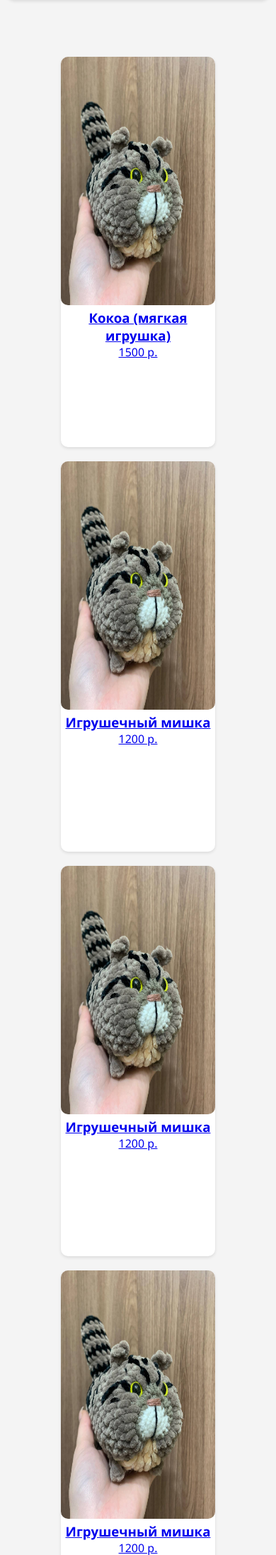
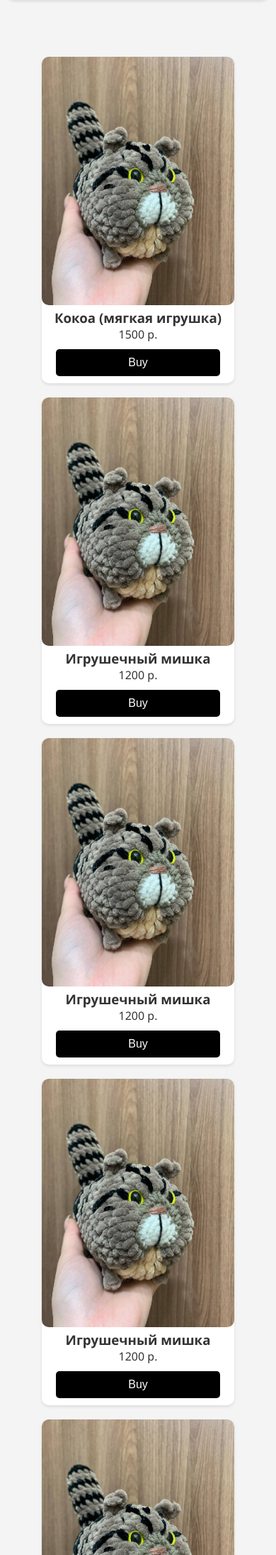
Before and after one commit to wastebrokenq/onlineShop, a Flask app: page / in a window 390 px wide. Shown: the part 187-2378 px from the top of the page at 71% size. Run offline with Flask 3, Linux system fonts and the light colour scheme.

Commit message:
added buy button

```diff
--- a/static/css/style.css
+++ b/static/css/style.css
@@ -18,6 +18,12 @@ body {
     font-family: 'Segoe UI', Tahoma, Geneva, Verdana, sans-serif;
     background-color: #f4f4f4;
     color: #333;
+}
+
+a {
+    text-decoration: none;
+    color: #333;
+    transition: color 0.3s;
 }
 
 /* --------------------------- HEADER STYLES --------------------------- */
@@ -66,13 +72,6 @@ nav li:nth-child(2) {
     /* Центрирование заголовка */
 }
 
-
-nav a {
-    text-decoration: none;
-    color: #333;
-    transition: color 0.3s;
-}
-
 nav a:hover {
     color: #0056b3;
 }
@@ -93,12 +92,16 @@ main {
 
 .product-card {
     width: 360px;
-    height: 550px;
+    height: auto;
+    /* Изменено для более гибкой высоты вместимости кнопки */
     border-radius: 10px;
     margin: 10px;
     box-shadow: 0 2px 4px rgba(0, 0, 0, 0.1);
     background-color: white;
     text-align: center;
+    display: flex;
+    flex-direction: column;
+    /* Вертикальное выравнивание содержимого */
 }
 
 .product-card img {
@@ -106,6 +109,39 @@ main {
     width: 100%;
     height: 350px;
 }
+
+.buy-button {
+    padding: 10px;
+    font-size: 16px;
+    color: white;
+    background-color: black;
+    border: none;
+    border-radius: 5px;
+    cursor: pointer;
+    margin: 10px 20px;
+    /* Отступы для отделения от информации о продукте */
+    transition: background-color 0.3s;
+}
+
+.buy-button:hover {
+    background-color: #333;
+    /* Незначительное затемнение при наведении */
+}
+
+@media (max-width: 600px) {
+
+    /* Для устройств с шириной экрана до 600px */
+    .product-card {
+        width: 100%;
+        /* Карточка товара на всю ширину */
+    }
+
+    .buy-button {
+        width: calc(100% - 40px);
+        /* Занимает всю ширину карточки за вычетом отступов */
+    }
+}
+
 
 /* --------------------------- FOOTER STYLES --------------------------- */
 footer {
@@ -138,3 +174,14 @@ footer {
         margin: 10px auto;
     }
 }
+
+@media (max-width: 600px) {
+    /* Для устройств с шириной экрана до 600px */
+    .product-card {
+        width: 100%; /* Карточка товара на всю ширину */
+    }
+
+    .buy-button {
+        width: calc(100% - 40px); /* Занимает всю ширину карточки за вычетом отступов */
+    }
+}
--- a/templates/index.html
+++ b/templates/index.html
@@ -13,6 +13,7 @@
                 <p>{{ product.price }} р.</p>
             </div>
         </a>
+        <button class="buy-button">Buy</button> <!-- Добавленная кнопка -->
     </div>
     {% endfor %}
 </div>
```
